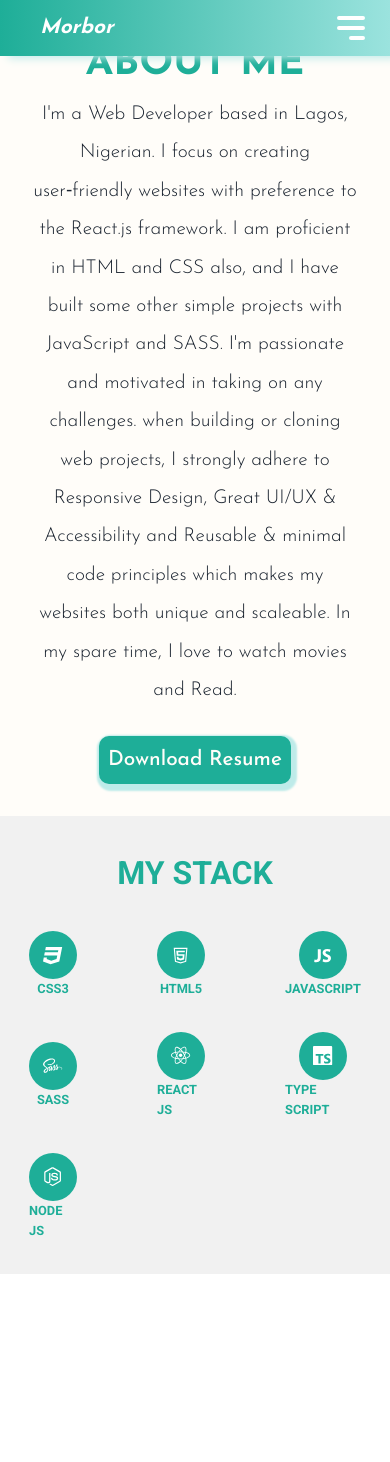
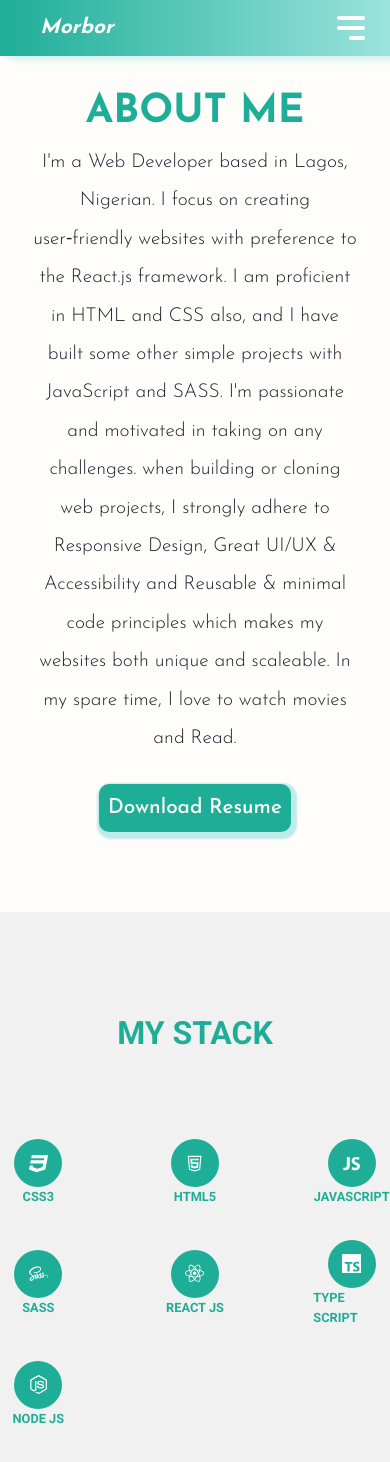
Before and after one commit to IAMMORBOR/Personal-portfolio, a React (Create React App) app: page /About in a window 390 px wide. Shown: the top 1462 px of the page. Before the commit the page ends 1274 px from the top, so only its background shows below. Built offline with nearby package versions, Linux system fonts and the light colour scheme.

Commit message:
Ajusted the About view section

```diff
--- a/src/Component/About/About.style.scss
+++ b/src/Component/About/About.style.scss
@@ -131,7 +131,7 @@
 
  @media (max-width:900px){
   .abt-section{
-    padding: 2rem;
+    padding: 5rem 2rem;
 
 
     &--img{
--- a/src/Component/Home/Home.component.jsx
+++ b/src/Component/Home/Home.component.jsx
@@ -5,15 +5,26 @@
 
 
 
+
 const Home =()=>{
+        var MyDate =new Date();
+        var Hour= MyDate.getHours();
+        var greet;
 
+        if (Hour < 12){
+            greet='Morning'
+        }else if (Hour == 12 && Hour < 20){
+            greet= "Afternoon"
+        }else{
+            greet="Evening"
+        }
     return(
 
        <div>
 
     <div className="Main-Section">
         <div className="Intro_section ">
-            <h5 className="Intro_section--Sub">Hi There, i'm</h5>
+            <h5 className="Intro_section--Sub">Hi Good{greet}, i'm</h5>
             <h1 className="Intro_section--Main"> Omobolanle Famotibe</h1>
 
             {/* <div className="Intro_section--proffession">
--- a/src/Component/Projects/project.style.scss
+++ b/src/Component/Projects/project.style.scss
@@ -12,7 +12,8 @@
 
     padding: 4rem;
     &__profile{
-        width: 25%;
+       // width: 25%;
+        height: 16rem;
         box-shadow:5px 7px 4px $color-grey;
 
         border-radius: 10px;
--- a/src/Component/Skills/Skills.style.scss
+++ b/src/Component/Skills/Skills.style.scss
@@ -68,9 +68,11 @@
 
 @media (max-width:900px){
     .skill-section{
-       padding: 2rem;
+        padding: 6rem 0;
+        max-height: 100vh;
 
-
+       &--stack{
+        padding-bottom: 3rem ;}
        &__mystack{
         height: 4rem;
         width: 4rem;
@@ -96,11 +98,15 @@
     .skill-section{
       width: 100%;
 
+      max-height: 100vh;
+
        &__mystack{
         height: 3rem;
         width: 3rem;
         border-radius: 50%;
     }
+
+
     &__icon{
         font-size: 1.2rem;
         color:#fff;
```
